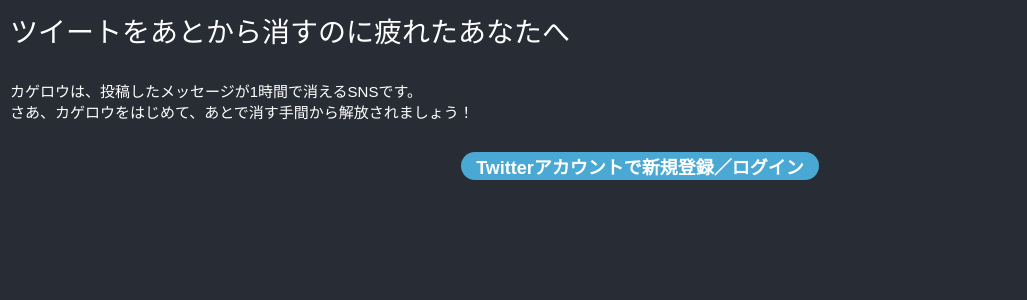
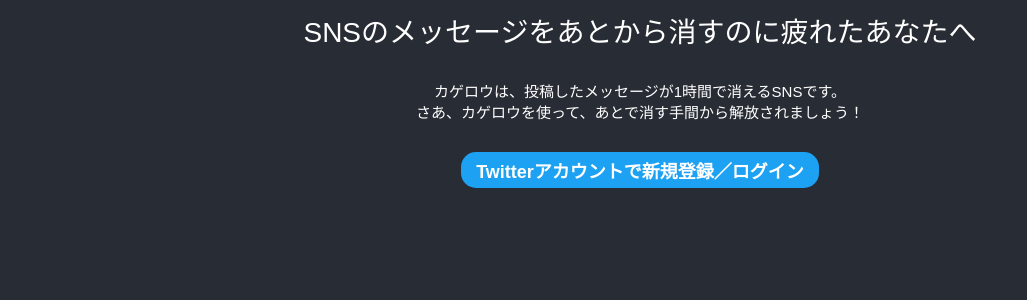
Before and after one commit to zawataki/time-limited-sns, a React (Create React App) app: page / in a window 1280 px wide. Shown: the top 300 px of the page, without its empty margins (0-1027 px from the left). Built offline with nearby package versions, Linux system fonts and the light colour scheme; no server answers.

Commit message:
Fix layout of SignIn page

```diff
--- a/src/SignIn.css
+++ b/src/SignIn.css
@@ -1,9 +1,14 @@
 .SignIn {
   padding: 10px;
+  text-align: center;
 }
 
 .SignIn-top-message {
   font-size: 28px;
+}
+
+.SignIn span {
+  display: inline-block;
 }
 
 .SignIn-description {
@@ -21,7 +26,9 @@
   border-radius: 15px;
   padding-left: 15px;
   padding-right: 15px;
+  padding-top: 5px;
+  padding-bottom: 5px;
   border: none;
   color: white;
-  background-color: #49a9d4;
+  background-color: #1da1f2;
 }
--- a/src/SignIn.js
+++ b/src/SignIn.js
@@ -12,14 +12,14 @@
     return (
       <div className='SignIn'>
         <div className='SignIn-top-message'>
-          ツイートをあとから消すのに疲れたあなたへ
+          <span>SNSのメッセージを</span><span>あとから消すのに</span><span>疲れたあなたへ</span>
         </div>
         <div className='SignIn-description'>
-          カゲロウは、投稿したメッセージが1時間で消えるSNSです。<br />
-          さあ、カゲロウをはじめて、あとで消す手間から解放されましょう！
+          <span>カゲロウは、投稿したメッセージが</span><span>1時間で消えるSNSです。</span><br />
+          <span>さあ、カゲロウを使って、あとで消す手間から</span><span>解放されましょう！</span>
         </div>
         <div className='SignIn-button'>
-          <button onClick={this.signIn}>Twitterアカウントで新規登録／ログイン</button>
+          <button onClick={this.signIn}><span>Twitterアカウントで</span><span>新規登録／ログイン</span></button>
         </div>
       </div >
     );
```
